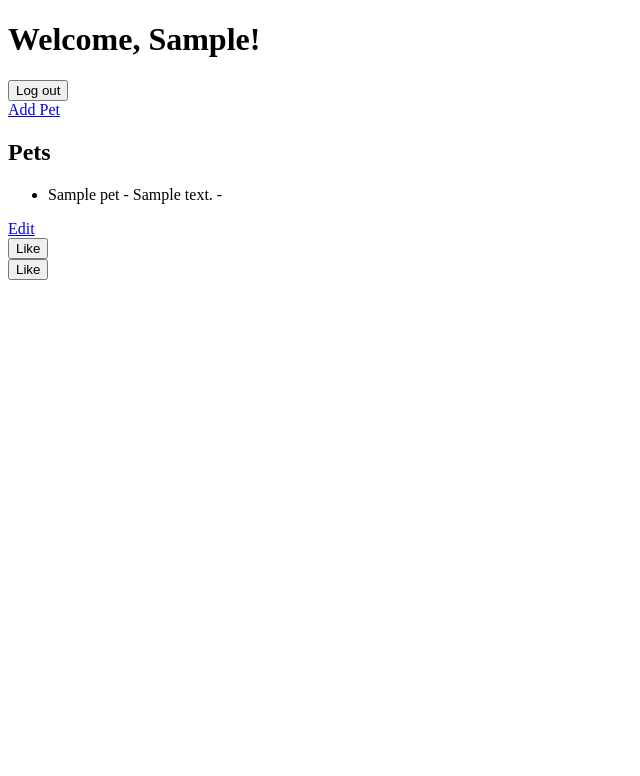
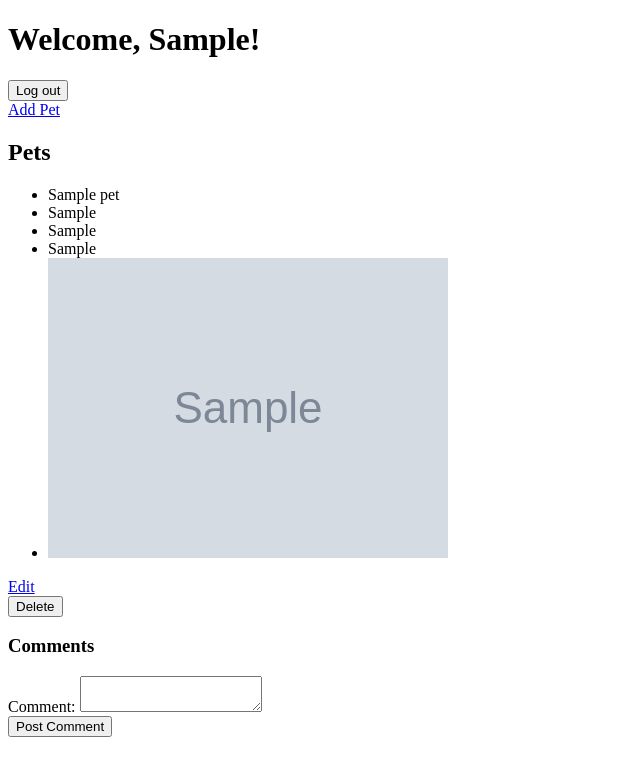
Before and after one commit to ryanrgdavis/pet_gallery, a Flask app: page /pets/ in a window 1280 px wide. Shown: the top 776 px of the page, without its empty margins (0-640 px from the left). Run offline with Flask 3, Linux system fonts and the light colour scheme; the visitor is signed in with stand-in values (Sample User, id 1); grey boxes marked "Sample" are stand-in pictures; a database or web service that is not in the repository returns one stand-in record (values such as "Sample title"); parts of the project's set-up code (start-up, migrations or seed data) failed here and were passed over; some libraries are stand-ins or nearby versions.

Commit message:
need to fix edit and delete function

```diff
--- a/controllers/pets_controller.py
+++ b/controllers/pets_controller.py
@@ -1,5 +1,5 @@
-from flask import render_template, request, redirect, session
-from models.pet import all_pets, get_pet_posts, add_pet, delete_pet_post, like_pets
+from flask import render_template, request, redirect
+from models.pet import all_pets, get_pet_posts, add_pet, delete_pet_post, create_comment, edit_pet_post
 from services.session_info import current_user
 
 def index():
@@ -11,22 +11,41 @@ def new():
     return render_template('pets/new.html')
 
 def add():
-    pet_id = request.form.get('pet_id')
+    pets_name = request.form.get('pets_name')
     favourite_food = request.form.get('favourite_food')
     favourite_music = request.form.get('favourite_music')
     favourite_toys = request.form.get('favourite_toys')
     image_url = request.form.get('image_url')
-    add_pet(pet_id, favourite_food, favourite_music, favourite_toys, image_url)
+    add_pet(pets_name, favourite_food, favourite_music, favourite_toys, image_url)
     return redirect('/')
 
 def edit(id):
     pet = get_pet_posts(id)
-    return render_template('pets/edit.html', pet=pet)
+    # return render_template('pets/edit.html', pet=pet)
+    pets_name = request.form.get('pets_name')
+    favourite_food = request.form.get('favourite_food')
+    favourite_music = request.form.get('favourite_music')
+    favourite_toys = request.form.get('favourite_toys')
+    image_url = request.form.get('image_url')
+    edit_pet_post(id, pets_name, favourite_food, favourite_music, favourite_toys, image_url)
+    return redirect('/', pet=pet)
 
 def delete(id):
+    id = delete_pet_post
     delete_pet_post(id)
     return redirect('/')
 
-def like(id):
-    like_pets(id, session ['user_id'])
-    return redirect('/')
+# def edit(id):
+#     pets_name = request.form.get('pets_name')
+#     favourite_food = request.form.get('favourite_food')
+#     favourite_music = request.form.get('favourite_music')
+#     favourite_toys = request.form.get('favourite_toys')
+#     image_url = request.form.get('image_url')
+#     edit_pet_post(id, pets_name, favourite_food, favourite_music, favourite_toys, image_url)
+#     return redirect('/')
+
+def comment(pet_profile_id, content):
+    pet_profile_id = request.form.get('pet_profile_id')
+    content = request.form.get('content')
+    create_comment(pet_profile_id, content)
+    return redirect('/pets', pet_profile_id=pet_profile_id)
--- a/controllers/users_controller.py
+++ b/controllers/users_controller.py
@@ -13,9 +13,9 @@ def add():
   return redirect('/')
 
 def add_pet():
-  pet_id = request.form.get("Name: ")
+  pets_name = request.form.get("Name: ")
   favourite_food = request.form.get("Favourite Food: ")
   favourite_music = request.form.get("Favourite Music: ")
   favourite_toys = request.form.get("Favourite Toys: ")
   image_url = request.form.get("Image URL: ")
-  ('INSERT INTO pet_profiles (pet_id, favourite_food, favourite_music, favourite_toys, image_url) VALUES (%s, %s, %s, %s, %s)', [pet_id, favourite_food, favourite_music, favourite_toys, image_url])
+  ('INSERT INTO pet_profiles (pets_name, favourite_food, favourite_music, favourite_toys, image_url) VALUES (%s, %s, %s, %s, %s)', [pets_name, favourite_food, favourite_music, favourite_toys, image_url])
--- a/models/pet.py
+++ b/models/pet.py
@@ -5,17 +5,21 @@ def all_pets():
     return pets
 
 def get_pet_posts(id):
-    pet_posts = sql('SELECT * FROM pet_posts WHERE id = %s', [id])
-    return pet_posts[0]
+    if not str(id).isdigit():
+        # Handle the error when the id is not an integer
+        return "Invalid id. Please enter an integer value."
+    id = int(id)
+    posts = sql('SELECT * FROM posts WHERE id = %s', [id])
+    return posts[0]
 
-def add_pet(pet_id, favourite_food, favourite_music, favourite_toys, image_url):
-    sql('INSERT INTO pets (pet_id, favourite_food, favourite_music, favourite_toys, image_url) VALUES (%s, %s, %s, %s, %s) RETURNING *', (pet_id, favourite_food, favourite_music, favourite_toys, image_url))
+def add_pet(pets_name, favourite_food, favourite_music, favourite_toys, image_url):
+    sql('INSERT INTO pets (pets_name, favourite_food, favourite_music, favourite_toys, image_url) VALUES (%s, %s, %s, %s, %s) RETURNING *', (pets_name, favourite_food, favourite_music, favourite_toys, image_url))
 
 def delete_pet_post(id):
-  sql('DELETE FROM pet_posts WHERE id=%s RETURNING *', [id])
+    sql('DELETE FROM pets WHERE pet_id=%s RETURNING pet_id', [id])
 
-def like_pets(pet_id, user_id):
-  sql("INSERT INTO likes(user_id, pet_id) VALUES(%s, %s) RETURNING *", [user_id, pet_id])
+def edit_pet_post(id, pets_name, favourite_food, favourite_music, favourite_toys, image_url):
+    sql('UPDATE pets SET pets_name=%s, favourite_food=%s, favourite_music=%s, favourite_toys=%s, image_url=%s WHERE pet_id=%s RETURNING pet_id', (pets_name, favourite_food, favourite_music, favourite_toys, image_url, id))
 
 def create_post(pet_profile_id, user_id, content):
     sql('INSERT INTO posts (pet_profile_id, user_id, content) VALUES (%s, %s, %s)', [pet_profile_id, user_id, content])
@@ -23,8 +27,5 @@ def create_post(pet_profile_id, user_id, content):
 def get_all_posts():
     return sql('SELECT * FROM posts ORDER BY created_at DESC')
 
-def create_like(user_id, post_id):
-    sql('INSERT INTO likes (user_id, post_id) VALUES (%s, %s)', [user_id, post_id])
-
-def create_comment(user_id, post_id, content):
-    sql('INSERT INTO comments (user_id, post_id, content) VALUES (%s, %s, %s)', [user_id, post_id, content])
+def create_comment(pet_profile_id, content):
+    sql('INSERT INTO comments (pet_profile_id, content) VALUES (%s, %s)', [pet_profile_id, content])
--- a/models/user.py
+++ b/models/user.py
@@ -16,5 +16,5 @@ def find_user_by_id(id):
   users = sql('SELECT * FROM users WHERE id = %s', [id])
   return users[0]
 
-def create_pet_profile(pet_id, favourite_food, favourite_music, favourite_toys, image_url):
-    sql('INSERT INTO pet_profiles (pet_id, favourite_food, favourite_music, favourite_toys, image_url) VALUES (%s, %s, %s, %s, %s)', [pet_id, favourite_food, favourite_music, favourite_toys, image_url])
+def create_pet_profile(pet_id, pets_name, favourite_food, favourite_music, favourite_toys, image_url):
+    sql('INSERT INTO pet_profiles (pet_id, pets_name, favourite_food, favourite_music, favourite_toys, image_url) VALUES (%s, %s, %s, %s, %s)', [pet_id, pets_name, favourite_food, favourite_music, favourite_toys, image_url])
--- a/routes/pets_routes.py
+++ b/routes/pets_routes.py
@@ -1,5 +1,5 @@
 from flask import Blueprint
-from controllers.pets_controller import index, new, add, edit, delete, like
+from controllers.pets_controller import index, new, add, edit, delete, comment, update
 
 pets_routes = Blueprint('pets_routes', __name__)
 
@@ -7,5 +7,6 @@
 pets_routes.route('/new')(new)
 pets_routes.route('', methods=['POST'])(add)
 pets_routes.route('/<id>/edit')(edit)
+pets_routes.route('/')(update)
 pets_routes.route('/<id>/delete', methods=["POST"])(delete)
-pets_routes.route('/<id>/likes', methods=["POST"])(like)
+pets_routes.route('/pets/<int:pet_profile_id>/comments', methods=['POST'])(comment)
--- a/templates/pets/index.html
+++ b/templates/pets/index.html
@@ -14,25 +14,37 @@
 </section>
 
 <section class="pets">
+    <h2>Pets</h2>
     {% for pet in pets %}
-    <h2>Pets</h2>
     <section class="pet">
         <header>
             <ul>
-                <li>{{ pet['name'] }} - {{ pet['description'] }} - </li>
+                <li>{{ pet.pets_name }}</li>
+                <li>{{ pet.favourite_food }}</li>
+                <li>{{ pet.favourite_music }}</li>
+                <li>{{ pet.favourite_toys }}</li>
+                <li><img src="{{pet.image_url}}" alt="{{ pet.name }}"></li>
             </ul>
 
-            <a href="pets/{{ pet['id'] }}/edit">Edit</a>
+            <a href="pets/{{ user_id }}/edit">Edit</a>
 
-            <form action="/pets/{{ pet['id'] }}/delete" method="POST">
-                <button>Like</button>
-            </form>
-
-            <form action="/pets/{{ pet['id'] }}/delete" method="POST">
-                <button>Like</button>
+            <form action="/pets/{{ user_id }}/delete" method="POST">
+                <button type="submit">Delete</button>
             </form>
         </header>
     </section>
+    <h3>Comments</h3>
+    <form action="/pets/{{ pet_profile_id }}/comments" method="POST">
+        <input type="hidden" name="pet_profile_id" value="{{ pet_profile_id }}">
+        <label>Comment:</label>
+        <textarea name="comment_text" required></textarea><br>
+        <input type="submit" value="Post Comment">
+    </form>
+    {% for comment in comments %}
+        <div>
+            <p>{{ comment.comment }}</p>
+        </div>
+    {% endfor %}
     {% endfor %}
 </section>
 {% else %}
--- a/templates/pets/new.html
+++ b/templates/pets/new.html
@@ -4,7 +4,7 @@
 <h1>Add Pets</h1>
 <form action="/pets" method="POST">
   <label for="">Name:</label>
-  <input type="text" name="pet_id">
+  <input type="text" name="pets_name">
 
   <label for="">Favourite Food: </label>
   <input type="text" name="favourite_food">
```
Also changed, not shown: db/schema.sql (+3 -7 lines), templates/pets/edit.html (+3 -6 lines).
